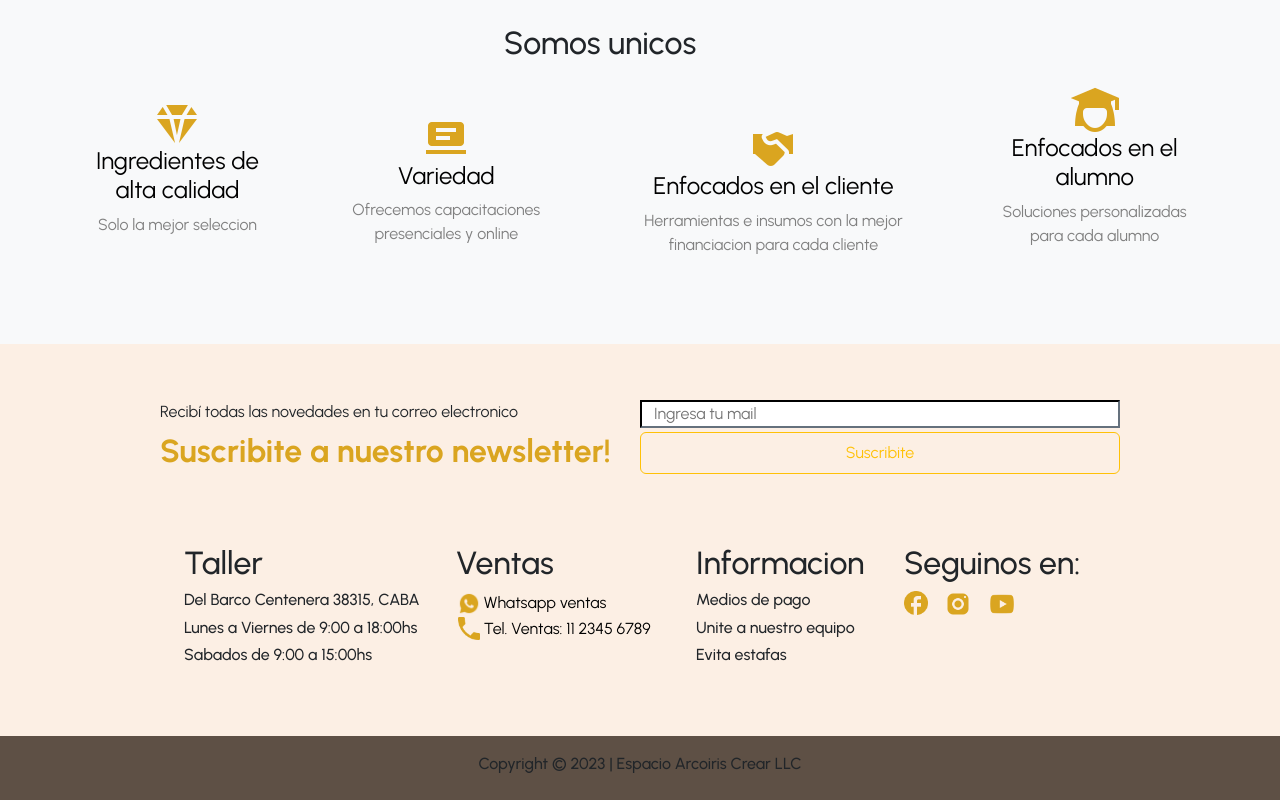
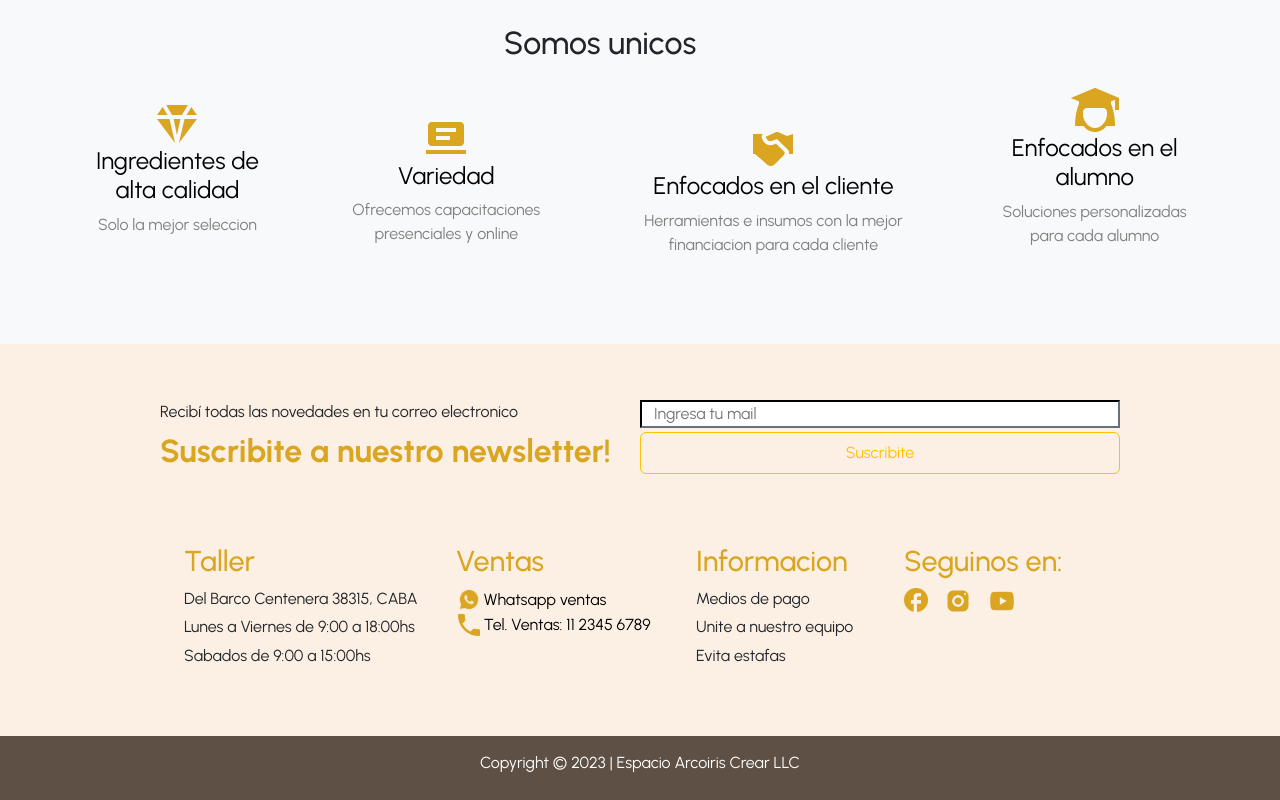
Before and after one commit to eruedasanchez/espacio-arcoiris, a website: page pages/nosotros.html in a window 1280 px wide. Shown: the part 1178-1978 px from the top of the page. Drawn offline with nearby package versions, Linux system fonts and the light colour scheme; some icons are missing.

Commit message:
Correct headings in footer in html files

```diff
--- a/pages/nosotros.html
+++ b/pages/nosotros.html
@@ -132,14 +132,14 @@
                 <!--Taller, info, ventas y redes sociales-->
                 <div>
                     <!--Taller-->
-                    <h2>Taller</h2>
-                    <h6>Del Barco Centenera 38315, CABA</h6>
-                    <h6>Lunes a Viernes de 9:00 a 18:00hs</h6>
-                    <h6>Sabados de 9:00 a 15:00hs</h6>
+                    <h3>Taller</h3>
+                    <p>Del Barco Centenera 38315, CABA</p>
+                    <p>Lunes a Viernes de 9:00 a 18:00hs</p>
+                    <p>Sabados de 9:00 a 15:00hs</p>
                 </div>
                 <div>
                     <!--Ventas-->
-                    <h2>Ventas</h2>
+                    <h3>Ventas</h3>
                     <ul>
                         <li><a href=""><img src="../assets/img/index/footer/whatsapp.png" alt="icono whatsapp"> <span>Whatsapp ventas</span></a></li>
                         <li><a href=""><img src="../assets/img/index/footer/phone.png" alt="icono telefono"> <span>Tel. Ventas: 11 2345 6789</span></a></li>
@@ -147,14 +147,14 @@
                 </div>
                 <div class="footer-information">
                     <!--Informacion-->
-                    <h2>Informacion</h2>
-                    <h6>Medios de pago</h6>
-                    <h6>Unite a nuestro equipo</h6>
-                    <h6>Evita estafas</h6>
+                    <h3>Informacion</h3>
+                    <p>Medios de pago</p>
+                    <p>Unite a nuestro equipo</p>
+                    <p>Evita estafas</p>
                 </div>
                 <div>
                     <!--Redes sociales-->
-                    <h2>Seguinos en:</h2>
+                    <h3>Seguinos en:</h3>
                     <ul>
                         <li><a href="https://www.facebook.com/esp.arcoiriscrear" target="blank"><img width="24" height="24" src="../assets/img/index/footer/facebook.png" alt="icono Facebook"></a></li>
                         <li><a href="https://www.instagram.com/esp.arcoiris/" target="blank"><img width="28" height="28" src="../assets/img/index/footer/instagram.png" alt="icono Instagram"></a></li>
@@ -164,7 +164,7 @@
             </div>
             <div class="copyright">
                 <!--Derechos reservados-->
-                <h6>Copyright © 2023 | Espacio Arcoiris Crear LLC</h6>
+                <p>Copyright © 2023 | Espacio Arcoiris Crear LLC</p>
             </div>
         </footer>
         <script src="https://cdn.jsdelivr.net/npm/bootstrap@5.3.0-alpha3/dist/js/bootstrap.bundle.min.js" integrity="sha384-ENjdO4Dr2bkBIFxQpeoTz1HIcje39Wm4jDKdf19U8gI4ddQ3GYNS7NTKfAdVQSZe" crossorigin="anonymous"></script>
```
Also changed, not shown: pages/capacitaciones-presenciales.html (+11 -11 lines), pages/contactanos.html (+11 -11 lines), pages/events.html (+11 -11 lines), pages/help.html (+11 -11 lines), pages/login.html (+11 -11 lines), pages/taller.html (+11 -11 lines).
